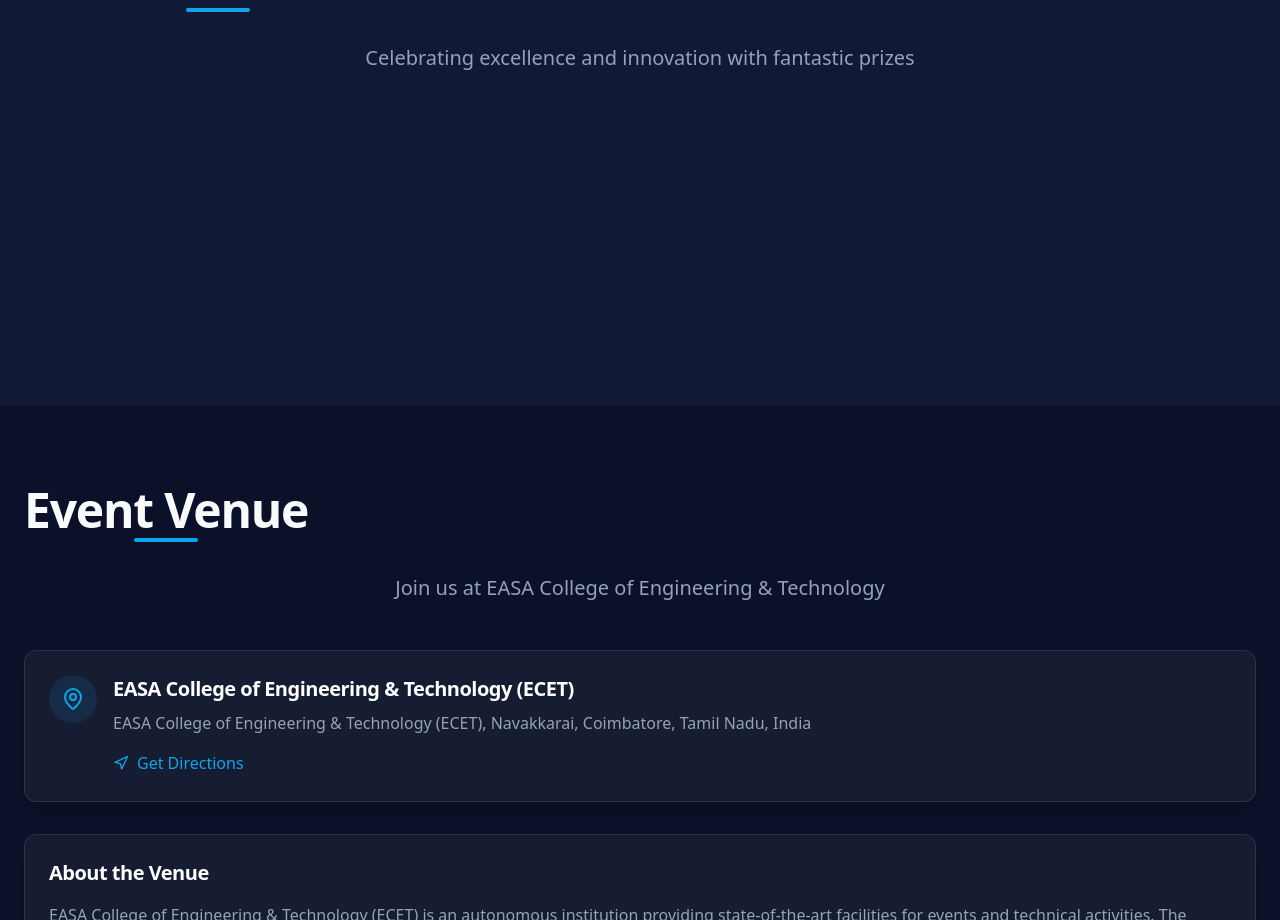
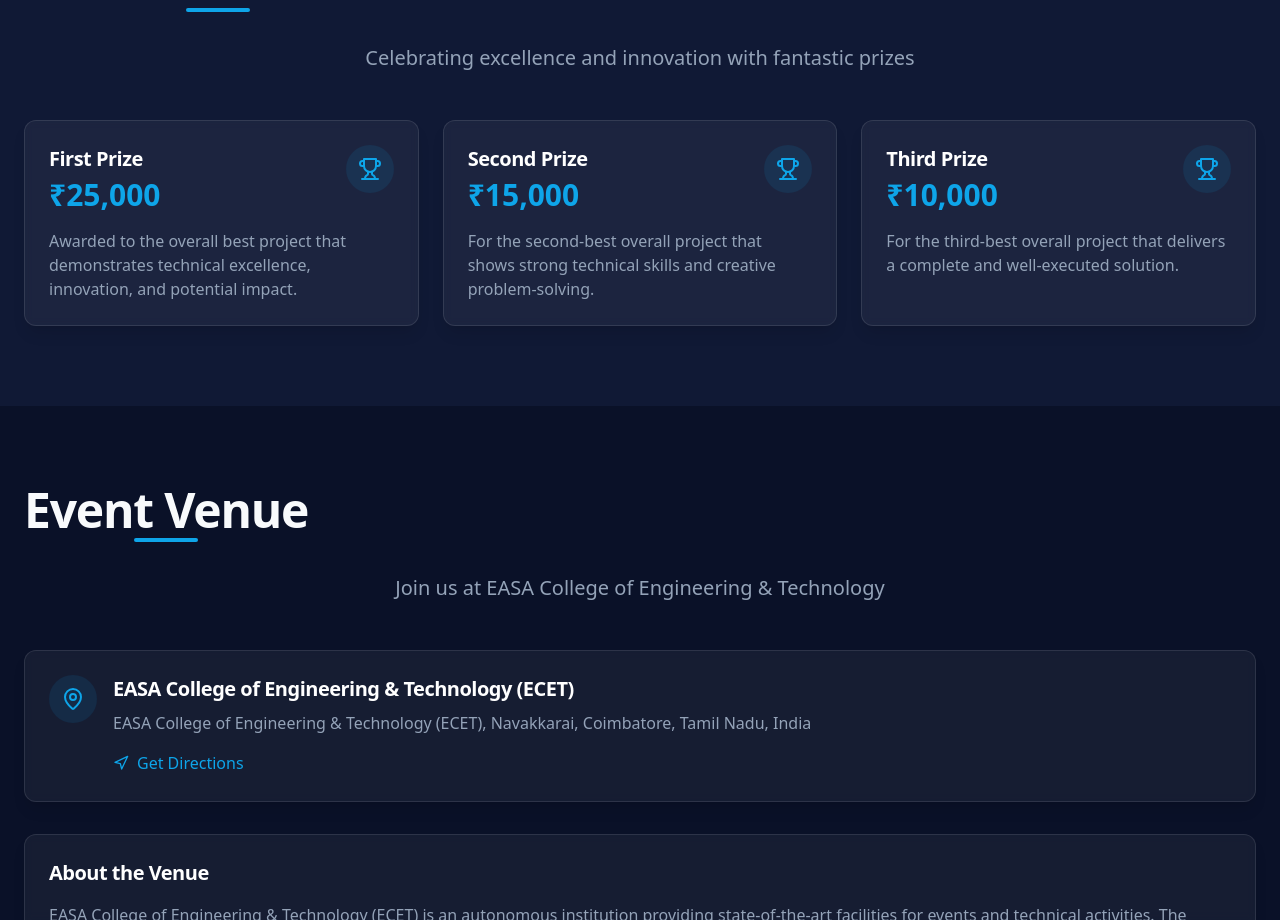
Before and after one commit to AbisheakSivakumar/hackathon-spark, a React (Vite) app: page / in a window 1280 px wide. Shown: the part 1936-2856 px from the top of the page. Built offline with nearby package versions, Linux system fonts and the light colour scheme.

Commit message:
Fix prize listing issue
The prize values were not displaying correctly. This commit addresses the issue.

```diff
--- a/src/components/PrizesSection.tsx
+++ b/src/components/PrizesSection.tsx
@@ -43,7 +43,7 @@ const PrizesSection = () => {
 
         <div
           ref={cardsRef}
-          className={`transition-all duration-700 delay-200 ${
+          className={`transition-all duration-700 delay-200 mt-12 ${
             cardsVisible ? 'opacity-100 translate-y-0' : 'opacity-0 translate-y-10'
           }`}
         >
@@ -52,11 +52,6 @@ const PrizesSection = () => {
               <div
                 key={index}
                 className="glass rounded-xl overflow-hidden group transition-all duration-300 hover:bg-white/10 hover:scale-[1.02]"
-                style={{
-                  animationDelay: `${index * 100}ms`,
-                  animation: cardsVisible ? 'fade-in-up 0.5s forwards' : 'none',
-                  opacity: 0
-                }}
               >
                 <div className="p-6">
                   <div className="flex justify-between items-start mb-4">
```
